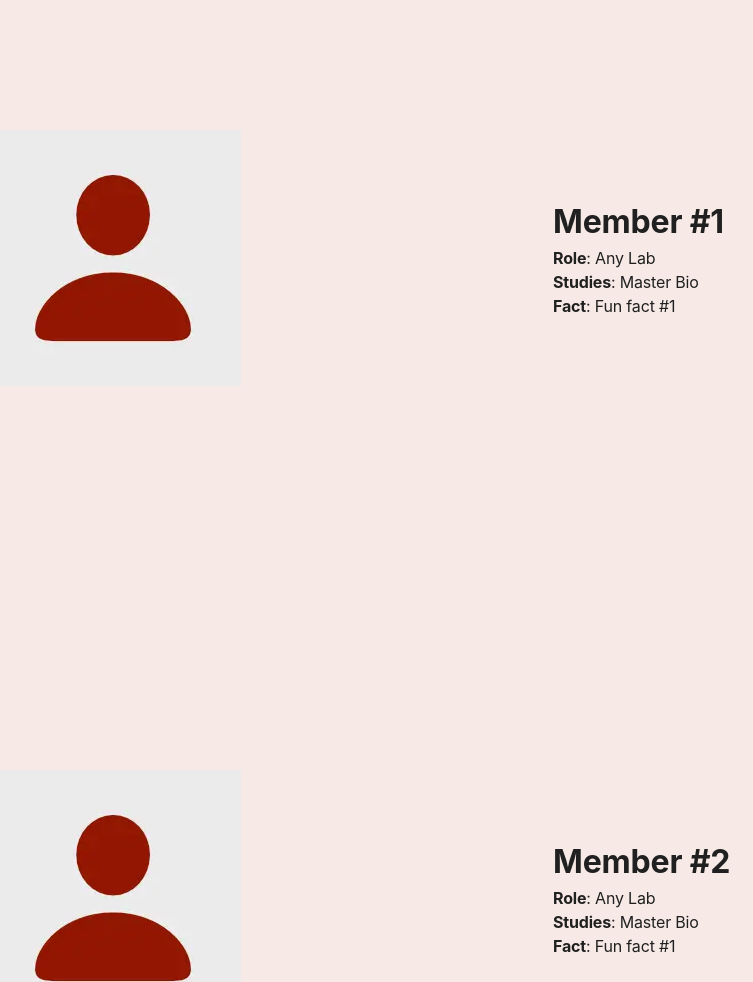
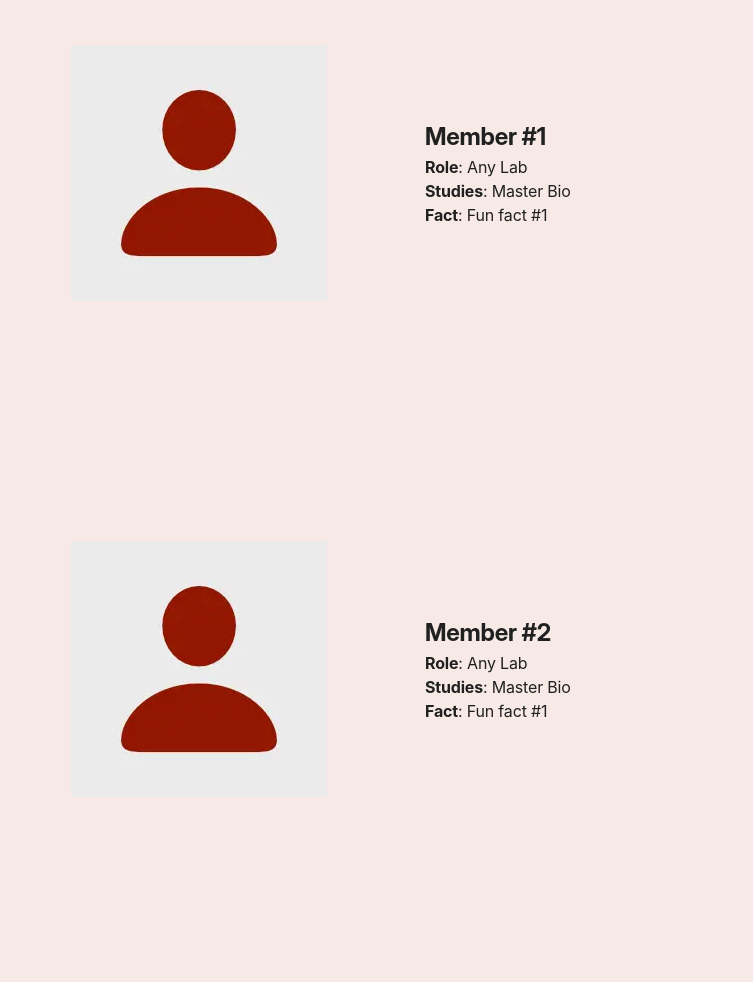
Before and after one commit to aemi-dev/igem-evry, a plain HTML site: page index.html in a window 1280 px wide. Shown: the part 1670-2652 px from the top of the page, without its empty margins (231-984 px from the left). Drawn offline with Linux system fonts and the light colour scheme; a web font is replaced by a local one.

Commit message:
Fix Mobile Team Members

```diff
--- a/assets/scripts/module.js
+++ b/assets/scripts/module.js
@@ -858,6 +858,12 @@ class Menu {
 	}
 }
 
+class Team {
+	constructor() {
+		this.members = new Map();
+	}
+}
+
 class ImageLoader {
 	constructor() {
 		this.worker = new ExtendedWorker(
--- a/assets/styles/style.css
+++ b/assets/styles/style.css
@@ -1,12 +1,3 @@
-/**
- *
- * GENERAL
- *
- */
-.heading-1 {
-	font-size: 3rem;
-}
-
 /**
  *
  * SITE
@@ -308,6 +299,9 @@ body.mobile .sub-menu-item::before {
 
 /** TEAM MEMBERS **/
 
+.team-members {
+}
+
 .team-member-grid {
 	display: grid;
 	grid-template-columns: repeat(auto-fill, minmax(200px, 1fr));
@@ -359,46 +353,85 @@ body.mobile .sub-menu-item::before {
 .team-member-name strong {
 	margin: 0;
 }
+
 .team-member-row {
+	--row-height: 80vh;
+	--row-gap: 2rem;
+	align-content: center;
+	align-items: center;
 	display: grid;
-	grid-auto-flow: row dense;
-	grid-template-columns: repeat(auto-fit,minmax(400px,1fr));
-	gap: 2rem;
+	gap: var(--row-gap);
+	grid-template-columns: repeat(auto-fit,minmax(300px,1fr));
 	justify-content: center;
 	justify-items: center;
-	margin: 0 calc(50% - 45vw);
-	padding: 4rem 0;
-	width: 90vw;
-}
-body:not(.mobile) .team-member-row {
-	min-height: 80vh;
-	padding: 4rem 0;
-}
-.team-member-row picture {
-	align-items: center;
-	display: flex;
-	justify-content: center;
+	margin: 0;
+	min-height: 60vh;
+	max-width: 90vw;
+	padding-top: 2rem;
+	padding-bottom: 2rem;
 }
 
-body.mobile .team-member-row picture,
-body.mobile .team-member-row img {
-	height: auto;
+.team-member-row > * {
+	display: flex;
+	height: 100%;
+	justify-content: center;
 	width: 100%;
 }
 
+.team-member-row:first-child {
+	margin-top: 4rem;
+	padding-top: 0;
+}
+
+.team-member-row:last-child {
+	margin-bottom: 4rem;
+	padding-bottom: 0;
+}
+
 .team-member-row .team-member-info {
-	justify-self: start;
-	display: flex;
+	align-items: center;
 	flex-flow: column nowrap;
-	justify-content: center;
-	padding: 2vw 0 4vw;
+	padding: 0;
 }
-body:not(.mobile) .team-member-row .team-member-info {
-	padding: 0 8rem;
+.team-member-row .team-member-info > * {
+	align-items: start;
+	width: 100%;
 }
-.team-member-row .team-member-name {
-	font-size: 2rem;
+
+
+
+@media (max-width: 900px) {
+	.team-member-row {
+		--row-gap: 1rem;
+		align-content: center;
+		grid-template-columns: unset;
+		justify-content: unset;
+		justify-items: unset;
+		min-height: unset;
+		width: unset;
+	}
+	.team-member-row > * {
+		justify-content: flex-start;
+	}
+	.team-member-row .team-member-info {
+		align-items: center;
+		flex-flow: column nowrap;
+		padding: 0;
+	}
 }
+
+@media (max-width: 720px) {
+
+	.team-member-row img {
+		height: 100%;
+		width: 100%;
+	}
+
+}
+
+
+
+
 /** JS COMPARE **/
 .js-compare,
 .js-compare-layers {
--- a/index.html
+++ b/index.html
@@ -53,7 +53,7 @@
         </header>
         <main class="page-content" id="page-content">
             <div class="page-row">
-                <h2 class="heading-1">Team Members</h2>
+                <h2 class="h1">Team Members</h2>
                 <div class="team-members">
                     <div class="team-member-grid">
                         <div class="team-member team-member-cell">
@@ -143,10 +143,10 @@
                                     alt="Team Member Picture" loading="lazy">
                             </picture>
                             <div class="team-member-info">
-                                <span class="team-member-name"><strong>Member #1</strong></span>
-                                <span class="team-member-role"><strong>Role</strong>: Any Lab</span>
-                                <span class="team-member-studies"><strong>Studies</strong>: Master Bio</span>
-                                <span class="team-member-fact"><strong>Fact</strong>: Fun fact #1</span>
+                                <span class="team-member-name h2">Member #1</span>
+                                <span class="team-member-role"><b>Role</b>: Any Lab</span>
+                                <span class="team-member-studies"><b>Studies</b>: Master Bio</span>
+                                <span class="team-member-fact"><b>Fact</b>: Fun fact #1</span>
                             </div>
                         </div>
                         <div class="team-member team-member-row"  id="member-2">
@@ -157,10 +157,10 @@
                                     alt="Team Member Picture" loading="lazy">
                             </picture>
                             <div class="team-member-info">
-                                <span class="team-member-name"><strong>Member #2</strong></span>
-                                <span class="team-member-role"><strong>Role</strong>: Any Lab</span>
-                                <span class="team-member-studies"><strong>Studies</strong>: Master Bio</span>
-                                <span class="team-member-fact"><strong>Fact</strong>: Fun fact #1</span>
+                                <span class="team-member-name h2">Member #2</span>
+                                <span class="team-member-role"><b>Role</b>: Any Lab</span>
+                                <span class="team-member-studies"><b>Studies</b>: Master Bio</span>
+                                <span class="team-member-fact"><b>Fact</b>: Fun fact #1</span>
                             </div>
                         </div>
                         <div class="team-member team-member-row"  id="member-3">
@@ -171,10 +171,10 @@
                                     alt="Team Member Picture" loading="lazy">
                             </picture>
                             <div class="team-member-info">
-                                <span class="team-member-name"><strong>Member #3</strong></span>
-                                <span class="team-member-role"><strong>Role</strong>: Any Lab</span>
-                                <span class="team-member-studies"><strong>Studies</strong>: Master Bio</span>
-                                <span class="team-member-fact"><strong>Fact</strong>: Fun fact #1</span>
+                                <span class="team-member-name h2">Member #3</span>
+                                <span class="team-member-role"><b>Role</b>: Any Lab</span>
+                                <span class="team-member-studies"><b>Studies</b>: Master Bio</span>
+                                <span class="team-member-fact"><b>Fact</b>: Fun fact #1</span>
                             </div>
                         </div>
                         <div class="team-member team-member-row"  id="member-4">
@@ -185,10 +185,10 @@
                                     alt="Team Member Picture" loading="lazy">
                             </picture>
                             <div class="team-member-info">
-                                <span class="team-member-name"><strong>Member #4</strong></span>
-                                <span class="team-member-role"><strong>Role</strong>: Any Lab</span>
-                                <span class="team-member-studies"><strong>Studies</strong>: Master Bio</span>
-                                <span class="team-member-fact"><strong>Fact</strong>: Fun fact #1</span>
+                                <span class="team-member-name h2">Member #4</span>
+                                <span class="team-member-role"><b>Role</b>: Any Lab</span>
+                                <span class="team-member-studies"><b>Studies</b>: Master Bio</span>
+                                <span class="team-member-fact"><b>Fact</b>: Fun fact #1</span>
                             </div>
                         </div>
                         <div class="team-member team-member-row"  id="member-5">
@@ -199,10 +199,10 @@
                                     alt="Team Member Picture" loading="lazy">
                             </picture>
                             <div class="team-member-info">
-                                <span class="team-member-name"><strong>Member #5</strong></span>
-                                <span class="team-member-role"><strong>Role</strong>: Any Lab</span>
-                                <span class="team-member-studies"><strong>Studies</strong>: Master Bio</span>
-                                <span class="team-member-fact"><strong>Fact</strong>: Fun fact #1</span>
+                                <span class="team-member-name h2">Member #5</span>
+                                <span class="team-member-role"><b>Role</b>: Any Lab</span>
+                                <span class="team-member-studies"><b>Studies</b>: Master Bio</span>
+                                <span class="team-member-fact"><b>Fact</b>: Fun fact #1</span>
                             </div>
                         </div>
                         <div class="team-member team-member-row"  id="member-6">
@@ -213,10 +213,10 @@
                                     alt="Team Member Picture" loading="lazy">
                             </picture>
                             <div class="team-member-info">
-                                <span class="team-member-name"><strong>Member #6</strong></span>
-                                <span class="team-member-role"><strong>Role</strong>: Any Lab</span>
-                                <span class="team-member-studies"><strong>Studies</strong>: Master Bio</span>
-                                <span class="team-member-fact"><strong>Fact</strong>: Fun fact #1</span>
+                                <span class="team-member-name h2">Member #6</span>
+                                <span class="team-member-role"><b>Role</b>: Any Lab</span>
+                                <span class="team-member-studies"><b>Studies</b>: Master Bio</span>
+                                <span class="team-member-fact"><b>Fact</b>: Fun fact #1</span>
                             </div>
                         </div>
                         <div class="team-member team-member-row" id="member-7">
@@ -227,10 +227,10 @@
                                     alt="Team Member Picture" loading="lazy">
                             </picture>
                             <div class="team-member-info">
-                                <span class="team-member-name"><strong>Member #7</strong></span>
-                                <span class="team-member-role"><strong>Role</strong>: Any Lab</span>
-                                <span class="team-member-studies"><strong>Studies</strong>: Master Bio</span>
-                                <span class="team-member-fact"><strong>Fact</strong>: Fun fact #1</span>
+                                <span class="team-member-name h2">Member #7</span>
+                                <span class="team-member-role"><b>Role</b>: Any Lab</span>
+                                <span class="team-member-studies"><b>Studies</b>: Master Bio</span>
+                                <span class="team-member-fact"><b>Fact</b>: Fun fact #1</span>
                             </div>
                         </div>
                     </div>
```
Also changed, not shown: assets/scripts/module.min.js.
